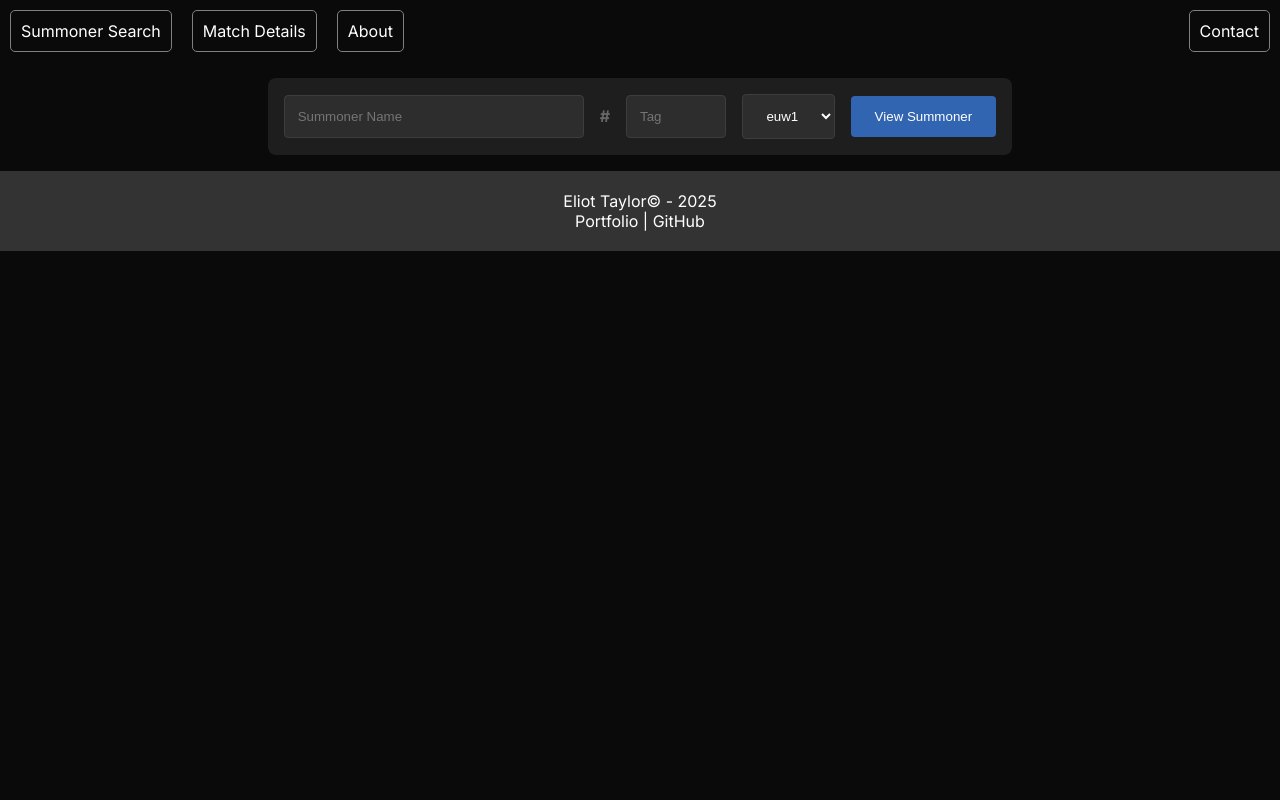
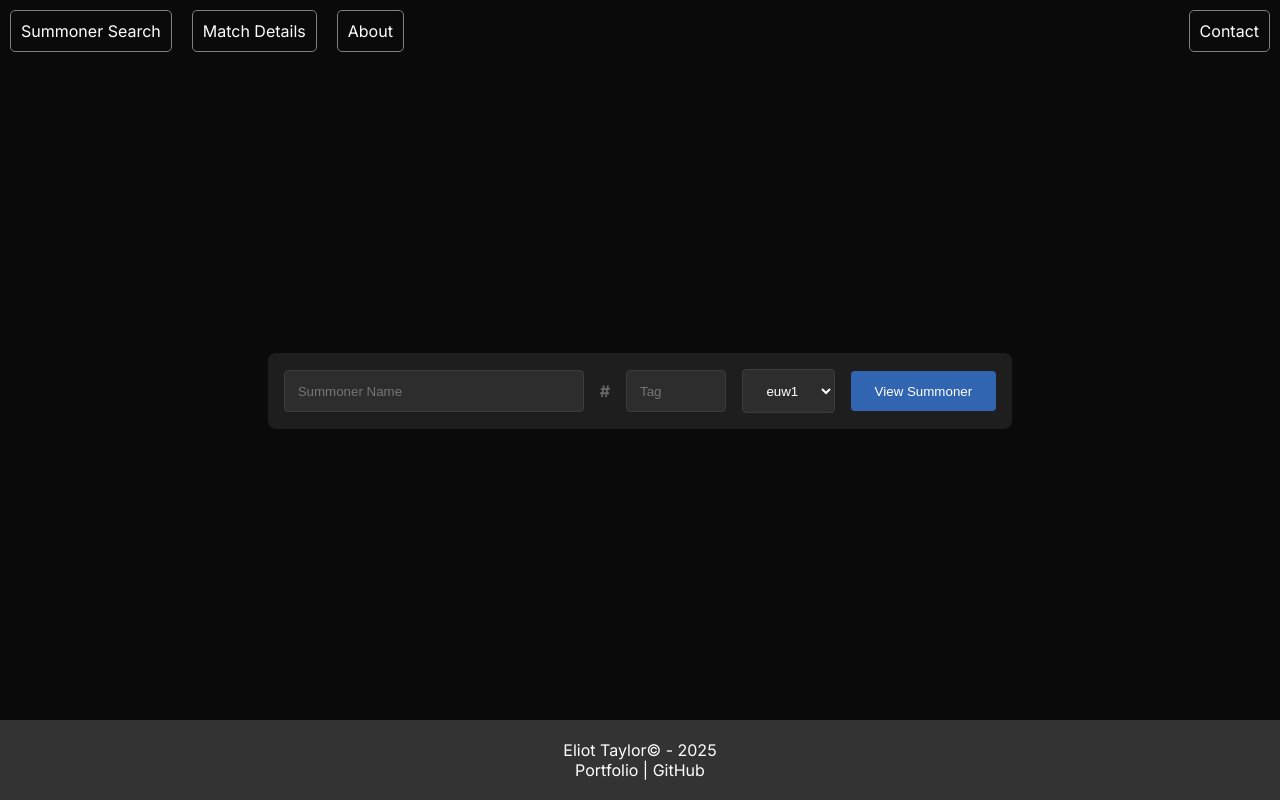
Before and after one commit to EliotTaylor1/lol-stats, a React (Vite) app in the folder frontend/: page / in a window 1280 px wide. Built offline with nearby package versions, Linux system fonts and the light colour scheme.

Commit message:
chore: update styling

```diff
--- /dev/null
+++ b/frontend/src/App.css
@@ -0,0 +1,12 @@
+.main-container {
+    display: flex;
+    flex-direction: column;
+    min-height: 100vh;
+}
+
+main {
+    display: flex;
+    align-items: center;
+    justify-content: center;
+    flex: 1;
+}
--- a/frontend/src/App.jsx
+++ b/frontend/src/App.jsx
@@ -5,16 +5,17 @@ import Profile from "./Profile/Profile.jsx"
 import ProfileSearchForm from "./Search/ProfileSearchForm.jsx"
 import MatchDetails from "./Match/MatchDetails/MatchDetails.jsx"
 import MatchSearch from "./Match/MatchSearch.jsx"
+import './App.css'
 
 function Layout() {
     return (
-        <>
+        <div className="main-container">
             <Nav/>
             <main>
                 <Outlet/>
             </main>
             <Footer/>
-        </>
+        </div>
     )
 }
 
--- a/frontend/src/Footer/Footer.css
+++ b/frontend/src/Footer/Footer.css
@@ -3,7 +3,5 @@ footer {
     padding: 20px;
     background-color: #333;
     color: white;
-    position: relative;
-    bottom: 0;
     width: 100%;
 }
--- a/frontend/src/Match/MatchSearch.css
+++ b/frontend/src/Match/MatchSearch.css
@@ -3,6 +3,7 @@
     flex-direction: column;
     align-items: center;
     justify-content: center;
+    width: 100%;
     min-height: 100vh;
 }
 
--- a/frontend/src/Profile/Profile.css
+++ b/frontend/src/Profile/Profile.css
@@ -1,3 +1,9 @@
+.profile-container {
+    width: 80%;
+    display: flex;
+    flex-direction: column;
+    align-items: center;
+}
 .tabs-container {
     display: flex;
     align-items: center;
@@ -24,6 +30,10 @@
     background: #2a5290;
 }
 
+.tab-content-container {
+    width: 100%;
+}
+
 .matches-container {
     display: flex;
     flex-direction: column;
--- a/frontend/src/Profile/Profile.jsx
+++ b/frontend/src/Profile/Profile.jsx
@@ -109,7 +109,7 @@ export default function Profile() {
 
 
     return (
-        <div>
+        <div className="profile-container">
             {summonerData && (
                 <ProfileHeader
                     name={name}
@@ -141,7 +141,7 @@ export default function Profile() {
                 </button>
             </div>
 
-            <div>
+            <div className="tab-content-container">
                 {activeTab === 'rank' && summonerData?.ranks && <ProfileRank data={summonerData.ranks} />}
                 {activeTab === 'mastery' && summonerMasteryData && <ProfileMastery data={summonerMasteryData} />}
                 {activeTab === 'matches' && summonerMatchData && (
--- a/frontend/src/Profile/ProfileHeader.css
+++ b/frontend/src/Profile/ProfileHeader.css
@@ -2,6 +2,13 @@
     display: flex;
     gap: 1rem;
     margin: 1rem;
+    background: #333;
+    border-radius: 10px;
+    padding: 1rem;
+}
+
+.summoner-details div{
+    margin: 0.3rem;
 }
 
 .profile-icon {
@@ -11,27 +18,7 @@
     border: 3px solid #3265b1;
 }
 
-.summonerInfo {
-    flex: 1;
-}
-
-.summonerName {
-    font-size: 2rem;
-    margin-bottom: 0.5rem;
-}
-
-.summonerTag {
-    color: #666;
-    font-weight: normal;
-}
-
-.level {
-    color: #888;
-    font-size: 1.1rem;
-    margin-bottom: 1rem;
-}
-
-.refreshButton {
+.refresh {
     background: #3265b1;
     color: white;
     border: none;
@@ -41,6 +28,6 @@
     transition: background 0.2s;
 }
 
-.refreshButton:hover {
+.refresh:hover {
     background: #2a5290;
 }
```
